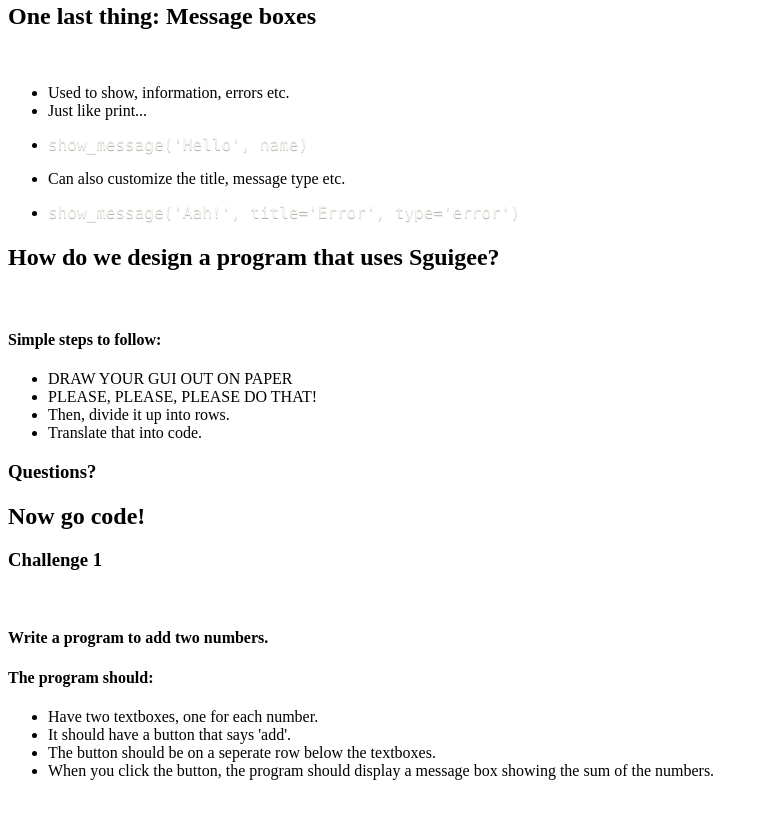
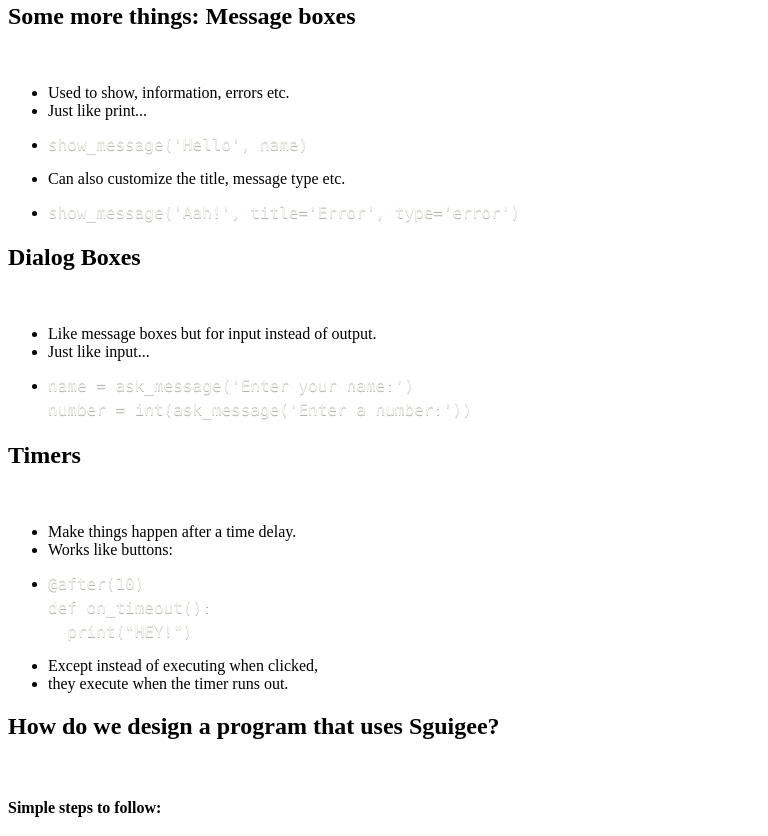
Before and after one commit to tuomas56/sguigee-presentation, a website: page src/index.jade in a window 1280 px wide. Shown: the part 6793-7629 px from the top of the page, without its empty margins (0-768 px from the left). Before the commit the page ends 7589 px from the top, so only its background shows below. Drawn offline with nearby package versions, Linux system fonts and the light colour scheme; files that its build step writes are made by us from their sources.

Commit message:
Added slides on after, ask_message.

```diff
--- a/src/index.jade
+++ b/src/index.jade
@@ -357,7 +357,7 @@
           li Check <a href="http://effbot.org/tkinterbook/canvas.htm">here</a> for details.
 
       section
-        h2 One last thing: Message boxes
+        h2 Some more things: Message boxes
         br.bullet
         ul
           li Used to show, information, errors etc.
@@ -371,6 +371,33 @@
             pre
               code.language-python.
                 show_message('Aah!', title='Error', type='error')
+
+      section
+        h2 Dialog Boxes
+        br.bullet
+        ul
+          li Like message boxes but for input instead of output.
+          li Just like input...
+          li
+            pre
+              code.language-python.
+                name = ask_message('Enter your name:')
+                number = int(ask_message('Enter a number:'))
+
+      section
+        h2 Timers
+        br.bullet
+        ul
+          li Make things happen after a time delay.
+          li Works like buttons:
+          li
+            pre
+              code.language-python.
+                @after(10)
+                def on_timeout():
+                  print("HEY!")
+          li Except instead of executing when clicked,
+          li they execute when the timer runs out.
 
       section
         h2 How do we design a program that uses Sguigee?
@@ -397,5 +424,4 @@
           li The button should be on a seperate row below the textboxes.
           li When you click the button, the program should display a message box showing the sum of the numbers.
 
-
-    script(src='build/build.js')
+      script(src='build/build.js')
```
